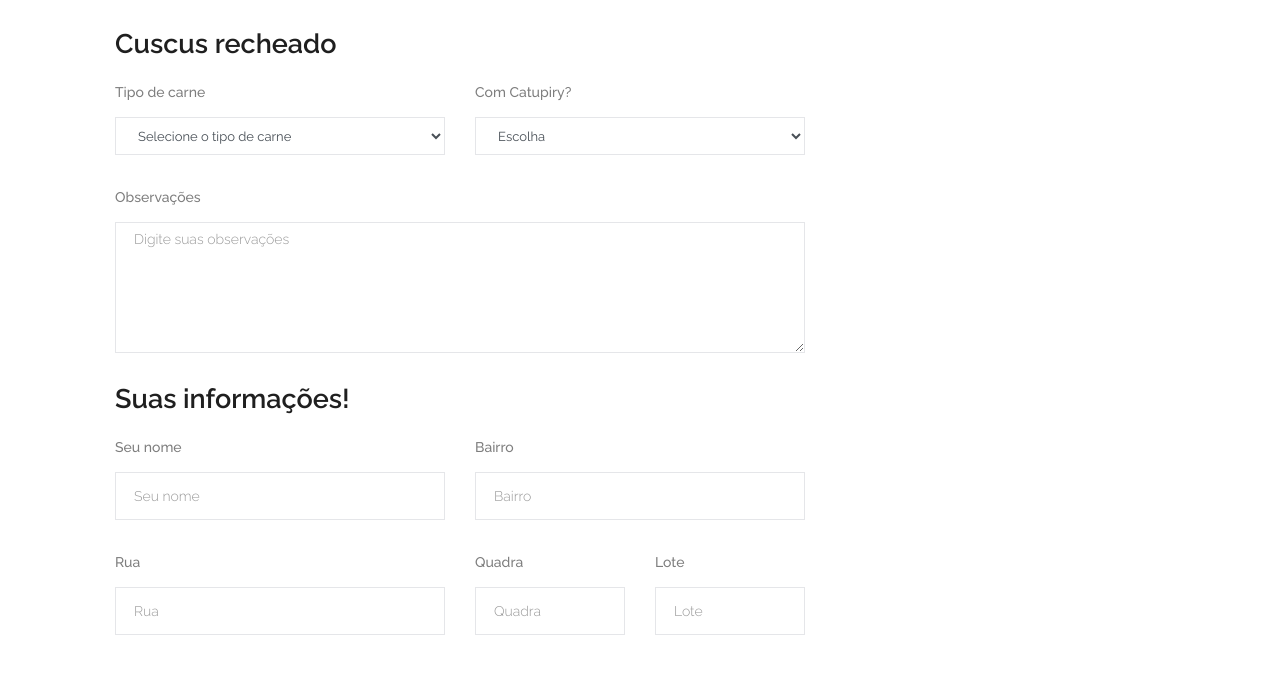
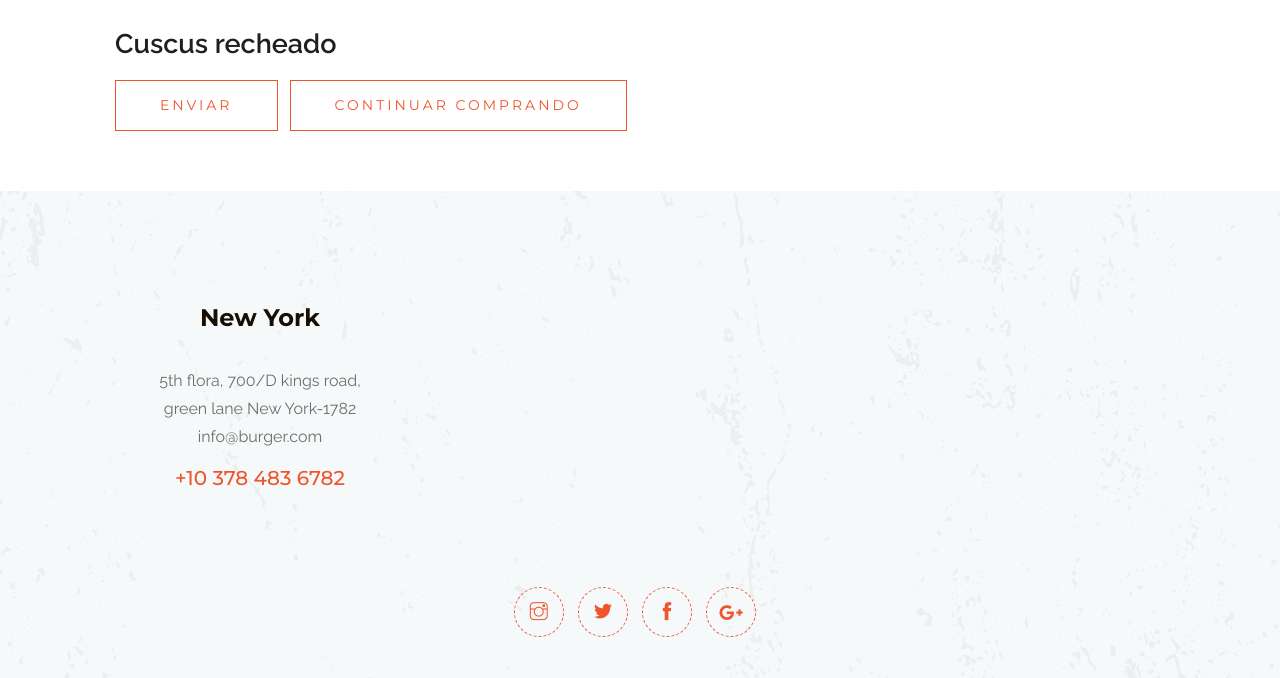
Before and after one commit to jhmt09/ProjetoLu, a website: page pedidos.html in a window 1280 px wide. Shown: the part 401-1079 px from the top of the page. Drawn offline with Linux system fonts and the light colour scheme.

Commit message:
to alter
alter in the code

```diff
--- a/cuscuz.html
+++ b/pedidos.html
@@ -101,71 +101,10 @@
     <section class="contact-section">
         <div class="container">
             <div class="row">
-                <div class="col-lg-8">
+                <div class="col-lg-8" id="orderFormsContainer">
                     <h2 class="contact-title">Cuscus recheado</h2>
                     <form class="form-contact contact_form" action="" method="post" id="contactForm" novalidate="novalidate">
-                        <div class="row">
-                            <div class="col-md-6">
-                                <div class="form-group">
-                                    <label for="bb-branch"><h6>Tipo de carne</h6></label>
-                                    <select class="form-control" name="bb-branch" id="bb-branch" aria-label="Tipo de carne">
-                                        <option selected disabled>Selecione o tipo de carne</option>
-                                        <option value="sol">Carne de Sol</option>
-                                        <option value="frango">Frango</option>
-                                        <option value="moida">Carne Moída</option>
-                                    </select>
-                                </div>
-                            </div>
-                            <div class="col-md-6">
-                                <div class="form-group">
-                                    <label for="branch"><h6>Com Catupiry?</h6></label>
-                                    <select class="form-control" name="branch" id="branch" aria-label="Com Catupiry?">
-                                        <option selected disabled>Escolha</option>
-                                        <option value="sim">Sim</option>
-                                        <option value="nao">Não</option>
-                                    </select>
-                                </div>
-                            </div>
-                            <div class="col-12">
-                                <div class="form-group">
-                                    <label for="message"><h6>Observações</h6></label>
-                                    <textarea class="form-control" name="message" id="message" cols="30" rows="6" placeholder="Digite suas observações"></textarea>
-                                </div>
-                            </div>
-                            <div class="col-12">
-                                <h2 class="contact-title">Suas informações!</h2>
-                            </div>
-                            <div class="col-md-6">
-                                <div class="form-group">
-                                    <label for="name"><h6>Seu nome</h6></label>
-                                    <input class="form-control" name="name" id="name" type="text" placeholder="Seu nome">
-                                </div>
-                            </div>
-                            <div class="col-md-6">
-                                <div class="form-group">
-                                    <label for="bairro"><h6>Bairro</h6></label>
-                                    <input type="text" id="bairro" name="bairro" class="form-control" placeholder="Bairro" required>
-                                </div>
-                            </div>
-                            <div class="col-md-6">
-                                <div class="form-group">
-                                    <label for="rua"><h6>Rua</h6></label>
-                                    <input type="text" id="rua" name="rua" class="form-control" placeholder="Rua" required>
-                                </div>
-                            </div>
-                            <div class="col-md-3">
-                                <div class="form-group">
-                                    <label for="quadra"><h6>Quadra</h6></label>
-                                    <input type="text" id="quadra" name="quadra" class="form-control" placeholder="Quadra" required>
-                                </div>
-                            </div>
-                            <div class="col-md-3">
-                                <div class="form-group">
-                                    <label for="lote"><h6>Lote</h6></label>
-                                    <input type="text" id="lote" name="lote" class="form-control" placeholder="Lote" required>
-                                </div>
-                            </div>
-                        </div>
+
                         <div class="form-group mt-3">
                             <button type="submit" class="button button-contactForm boxed-btn">Enviar</button>
                             <a href="#" id="continuarComprandoBtn" class="button button-contactForm boxed-btn mt-2 mt-sm-0 ml-sm-2">Continuar comprando</a>
```
Also changed, not shown: Menu.html (+12 -3 lines), index.html (+1 -1 lines), js/addPedido.js (added, +46 -0 lines).
